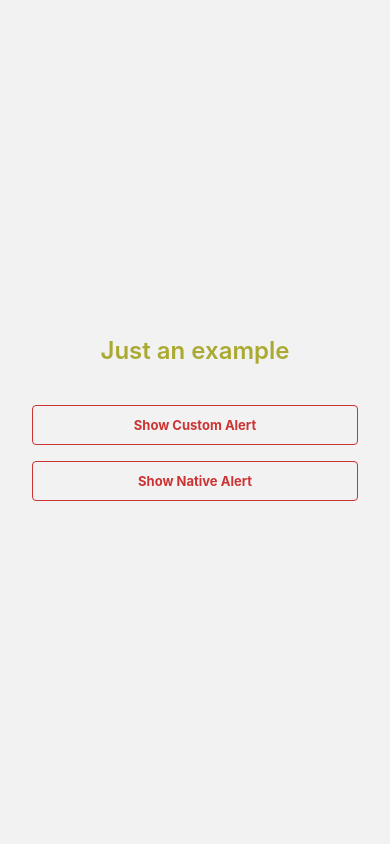
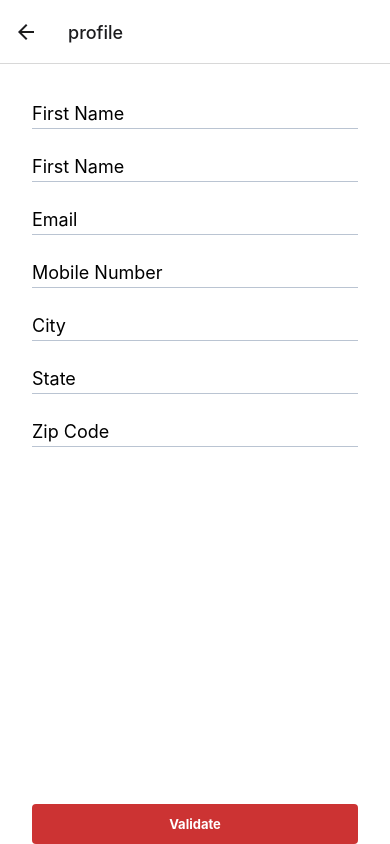
Before and after one commit to ivorysoftinc/react-native-example, a React Native app: screen /profile in a window 390 px wide. Built offline with nearby package versions, Linux system fonts and the light colour scheme.

Commit message:
Add profile screen with validation example

```diff
--- a/app/navigation/index.tsx
+++ b/app/navigation/index.tsx
@@ -7,16 +7,18 @@ import {
 } from '@react-navigation/native-stack';
 import HomeScreen from '../screens/home';
 import AlertScreen, { AlertScreenParams } from '../screens/alert';
+import ProfileScreen from '../screens/profile';
 
 export type RootNavigatorParams = {
   home: undefined;
   alert: AlertScreenParams;
+  profile: undefined;
 };
 
 const Stack = createNativeStackNavigator<RootNavigatorParams>();
 
 const options: Record<string, NativeStackNavigationOptions> = {
-  root: { headerShown: false },
+  root: {},
   modal: { presentation: 'containedTransparentModal' },
 };
 
@@ -26,6 +28,7 @@ const RootNavigator: React.FC = () => {
       <Stack.Navigator screenOptions={options.root}>
         <Stack.Screen name="home" component={HomeScreen} />
         <Stack.Screen name="alert" component={AlertScreen} options={options.modal} />
+        <Stack.Screen name="profile" component={ProfileScreen} />
       </Stack.Navigator>
     </NavigationContainer>
   );
--- a/app/screens/home/index.tsx
+++ b/app/screens/home/index.tsx
@@ -46,6 +46,12 @@ const HomeScreen: React.FC<HomeScreenProps> = ({ navigation }) => {
           style={styles.button}
           onPress={onNativeAlertButtonPress}
         />
+        <Button
+          preset="secondary"
+          text="Navigate Profile"
+          style={styles.button}
+          onPress={() => navigation.navigate('profile')}
+        />
       </View>
     </SafeAreaView>
   );
--- /dev/null
+++ b/app/screens/profile/index.tsx
@@ -0,0 +1,107 @@
+import * as React from 'react';
+import {
+  Alert,
+  SafeAreaView,
+  ScrollView,
+  StyleSheet,
+  TextInput,
+  TextInputProps,
+  View,
+} from 'react-native';
+import { Button } from '../../components';
+import { colors, sizes } from '../../utils/appearance';
+import { useForm } from '../../utils/hooks';
+import { PersonalInformationSchema } from './validation';
+
+type ProfileFormField = keyof typeof PersonalInformationSchema.fields;
+
+type ProfileInputProps = {
+  field: ProfileFormField;
+  keyboardType?: TextInputProps['keyboardType'];
+  textContentType?: TextInputProps['textContentType'];
+};
+
+interface ProfileScreenProps {}
+
+const ProfileScreen: React.FC<ProfileScreenProps> = () => {
+  const [profileFormState, setProfileFormState] = useForm(PersonalInformationSchema);
+
+  const renderTextInput = (params: ProfileInputProps) => {
+    const { field } = params;
+    const label = PersonalInformationSchema.fields[field].spec.label;
+
+    return (
+      <View key={field} style={styles.field}>
+        <TextInput
+          placeholder={label}
+          style={styles.textInput}
+          value={profileFormState[field]}
+          onChangeText={(value) => setProfileFormState({ [field]: value })}
+          keyboardType={params.keyboardType}
+          textContentType={params.textContentType}
+        />
+      </View>
+    );
+  };
+
+  const onValidateButtonPress = async () => {
+    try {
+      await PersonalInformationSchema.validate(profileFormState);
+      Alert.alert('Success', 'Entered data is valid');
+    } catch (e: any) {
+      Alert.alert('Error', e.message);
+    }
+  };
+
+  return (
+    <SafeAreaView style={styles.root}>
+      <ScrollView contentContainerStyle={styles.content}>
+        {renderTextInput({ field: 'firstName', textContentType: 'givenName' })}
+        {renderTextInput({ field: 'lastName', textContentType: 'familyName' })}
+        {renderTextInput({
+          field: 'email',
+          textContentType: 'emailAddress',
+          keyboardType: 'email-address',
+        })}
+        {renderTextInput({
+          field: 'phoneNumber',
+          textContentType: 'telephoneNumber',
+          keyboardType: 'number-pad',
+        })}
+        {renderTextInput({ field: 'city' })}
+        {renderTextInput({ field: 'state' })}
+        {renderTextInput({ field: 'zipCode', keyboardType: 'phone-pad' })}
+      </ScrollView>
+      <Button text="Validate" style={styles.button} onPress={onValidateButtonPress} />
+    </SafeAreaView>
+  );
+};
+
+const styles = StyleSheet.create({
+  root: {
+    flex: 1,
+    backgroundColor: 'white',
+  },
+  body: {
+    flex: 1,
+  },
+  content: {
+    paddingVertical: sizes.indent.xl,
+    paddingHorizontal: sizes.indent.xxl,
+  },
+  field: {
+    flexDirection: 'row',
+    borderBottomWidth: StyleSheet.hairlineWidth,
+    borderColor: colors.border,
+    marginVertical: sizes.indent.m,
+  },
+  textInput: {
+    fontSize: sizes.font.l,
+    lineHeight: 28,
+  },
+  button: {
+    marginHorizontal: sizes.indent.xxl,
+  },
+});
+
+export default ProfileScreen;
--- /dev/null
+++ b/app/screens/profile/validation.ts
@@ -0,0 +1,12 @@
+import { string, object } from 'yup';
+
+export const PersonalInformationSchema = object({
+  firstName: string().required().default('').label('First Name'),
+  lastName: string().required().default('').label('First Name'),
+  email: string().required().default('').email().label('Email'),
+  phoneNumber: string().required().default('').label('Mobile Number'),
+  street: string().default('').label('Street'),
+  city: string().default('').label('City'),
+  state: string().default('').label('State'),
+  zipCode: string().default('').label('Zip Code'),
+});
```
